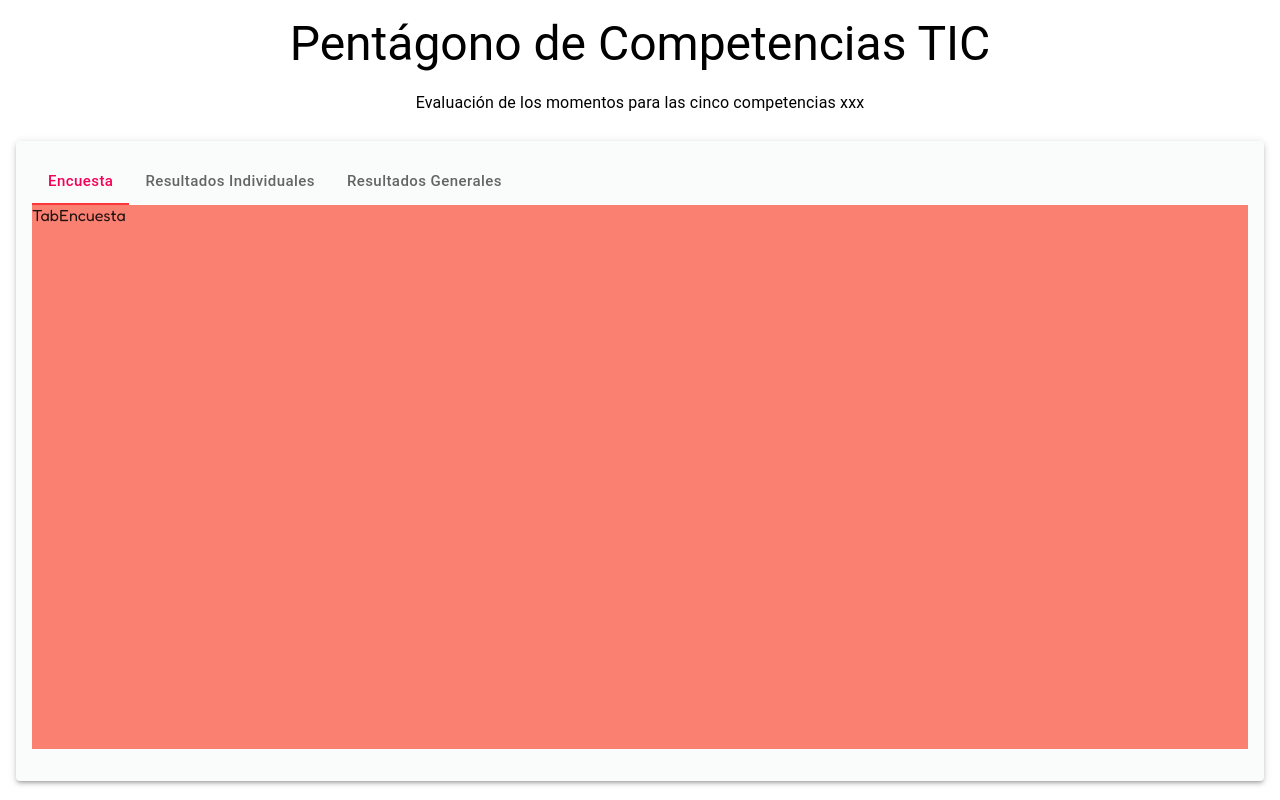
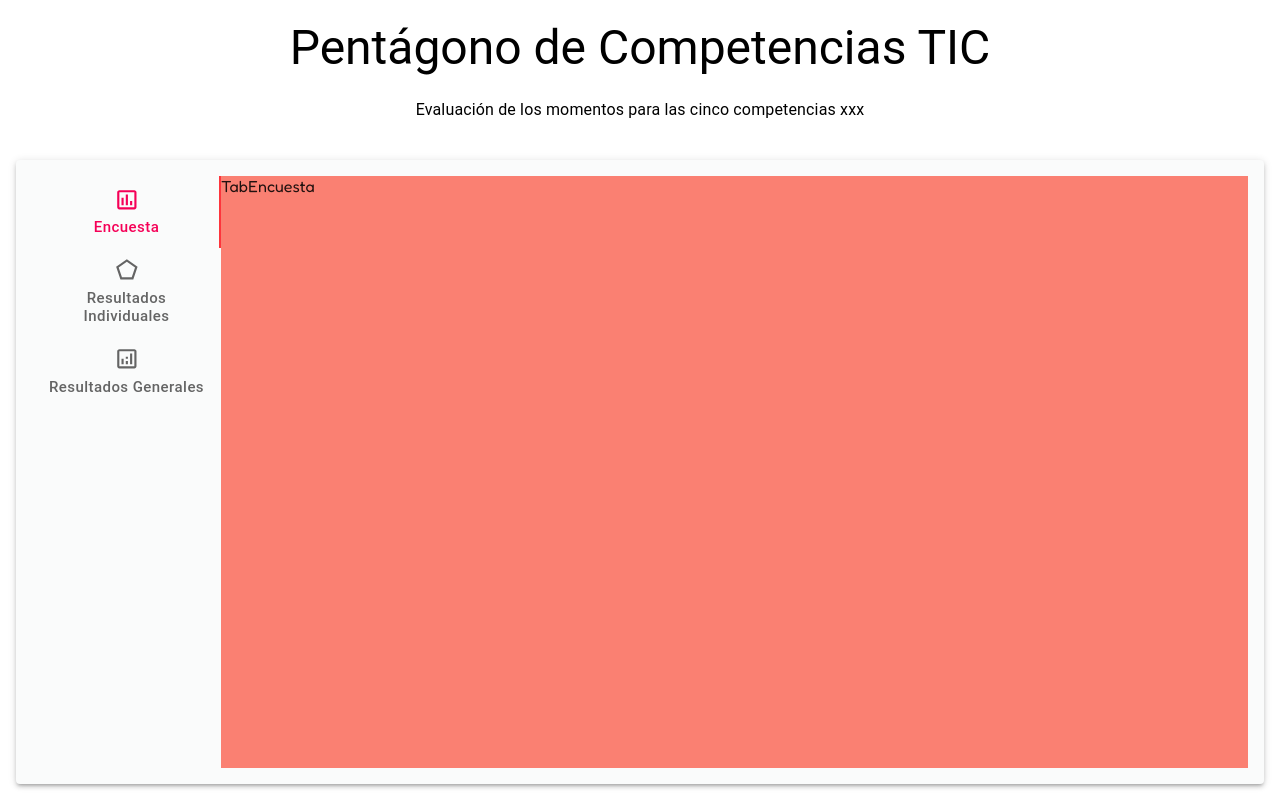
Before and after one commit to javierwo/Pentagono, a React (Create React App) app in the folder pentagono/: page / in a window 1280 px wide. Built offline with nearby package versions, Linux system fonts and the light colour scheme.

Commit message:
Tabs Vertical

```diff
--- a/pentagono/src/App.js
+++ b/pentagono/src/App.js
@@ -10,21 +10,10 @@ function App() {
 
 	return (
 
-		<Grid
-			container
-			direction="column"
-			sx={{height: '100%'}}
-		>
-
-			<Grid item xs={2}>
-				<Titulo/>
-			</Grid>
-
-			<Grid item xs={10}>
-				<Navigation/>
-			</Grid>
-
-		</Grid>
+		<>
+			<Titulo/>
+			<Navigation/>
+		</>
 
 	);
 }
--- a/pentagono/src/components/Navigation.jsx
+++ b/pentagono/src/components/Navigation.jsx
@@ -7,6 +7,8 @@ import Box from '@mui/material/Box';
 import Tabs from '@mui/material/Tabs';
 import Tab from '@mui/material/Tab';
 import PollOutlinedIcon from '@mui/icons-material/PollOutlined';
+import PentagonOutlinedIcon from '@mui/icons-material/PentagonOutlined';
+import AnalyticsOutlinedIcon from '@mui/icons-material/AnalyticsOutlined';
 
 import TabEncuesta from "./TabEncuesta";
 
@@ -56,13 +58,11 @@ const Navigation = () => {
 
    return (
       <>
-         <Box sx={{height:'96%', ml:2, mr:2, mt:1,}}>
-
-            <Paper elevation={3} sx={{ height:'100%', bgcolor: '#FAFBFB'}}>
+         <Box sx={{height:'82vh', boxSizing:'border-box', p:2}}>
+            {/*boxSizing:'border-box no redimensina un contenedor al aplicar un padding*/ }
+            <Paper elevation={3} sx={{ height:'100%', p:2, boxSizing:'border-box', display: 'flex', bgcolor: '#FAFBFB'}}>
 
                <ThemeProvider theme={theme}>
-
-                  <Box sx={{p:2, height: '85%'}}>
 
                      <Tabs
                         value={value}
@@ -70,27 +70,25 @@ const Navigation = () => {
                         textColor="secondary"
                         indicatorColor="primary"
                         aria-label="tabs"
-
+                        orientation="vertical"
                      >
-                        <Tab label="Encuesta" sx={{textTransform: 'none'}} />
-                        <Tab label="Resultados Individuales" sx={{textTransform: 'none'}} />
-                        <Tab label="Resultados Generales" sx={{textTransform: 'none'}} />
+                        <Tab label="Encuesta" icon={<PollOutlinedIcon />} iconPosition="top" sx={{textTransform: 'none'}} />
+                        <Tab label="Resultados Individuales" icon={<PentagonOutlinedIcon />} iconPosition="top" sx={{textTransform: 'none'}} />
+                        <Tab label="Resultados Generales" icon={<AnalyticsOutlinedIcon />} iconPosition="top" sx={{textTransform: 'none'}} />
 
                      </Tabs>
 
-                     <TabPanel value={value} index={0} sx={{bgcolor: 'salmon', height: '100%'}}>
+                     <TabPanel value={value} index={0}  sx={{bgcolor: 'salmon', height: '100%', width:'90%', overflow: 'auto'}}>
                         <TabEncuesta />
                      </TabPanel>
 
-                     <TabPanel value={value} index={1} sx={{bgcolor: 'yellow', height: '100%'}}>
+                     <TabPanel value={value} index={1} sx={{bgcolor: 'gray', height: '100%', width:'90%', overflow: 'auto'}}>
                         Item Two
                      </TabPanel>
 
-                     <TabPanel value={value} index={2} sx={{bgcolor: 'violet', height: '100%'}}>
+                     <TabPanel value={value} index={2} sx={{bgcolor: 'violet', height: '100%', width:'90%', overflow: 'auto'}}>
                         Item Three
                      </TabPanel>
-
-                  </Box>
 
                </ThemeProvider>
             </Paper>
--- a/pentagono/src/components/TabEncuesta.jsx
+++ b/pentagono/src/components/TabEncuesta.jsx
@@ -4,7 +4,9 @@ const TabEncuesta = () => {
    return (
       <>
          <Box >
+
             TabEncuesta
+
          </Box>
 
       </>
--- a/pentagono/src/components/Titulo.jsx
+++ b/pentagono/src/components/Titulo.jsx
@@ -10,7 +10,7 @@ const Titulo = () => {
                flexDirection: 'column',
                alignItems: 'center',
                justifyContent: 'space-evenly',
-               height:'100%'
+               height:'18vh'
             }}
          >
             <Typography variant="h3" align="center" component="div">
```
